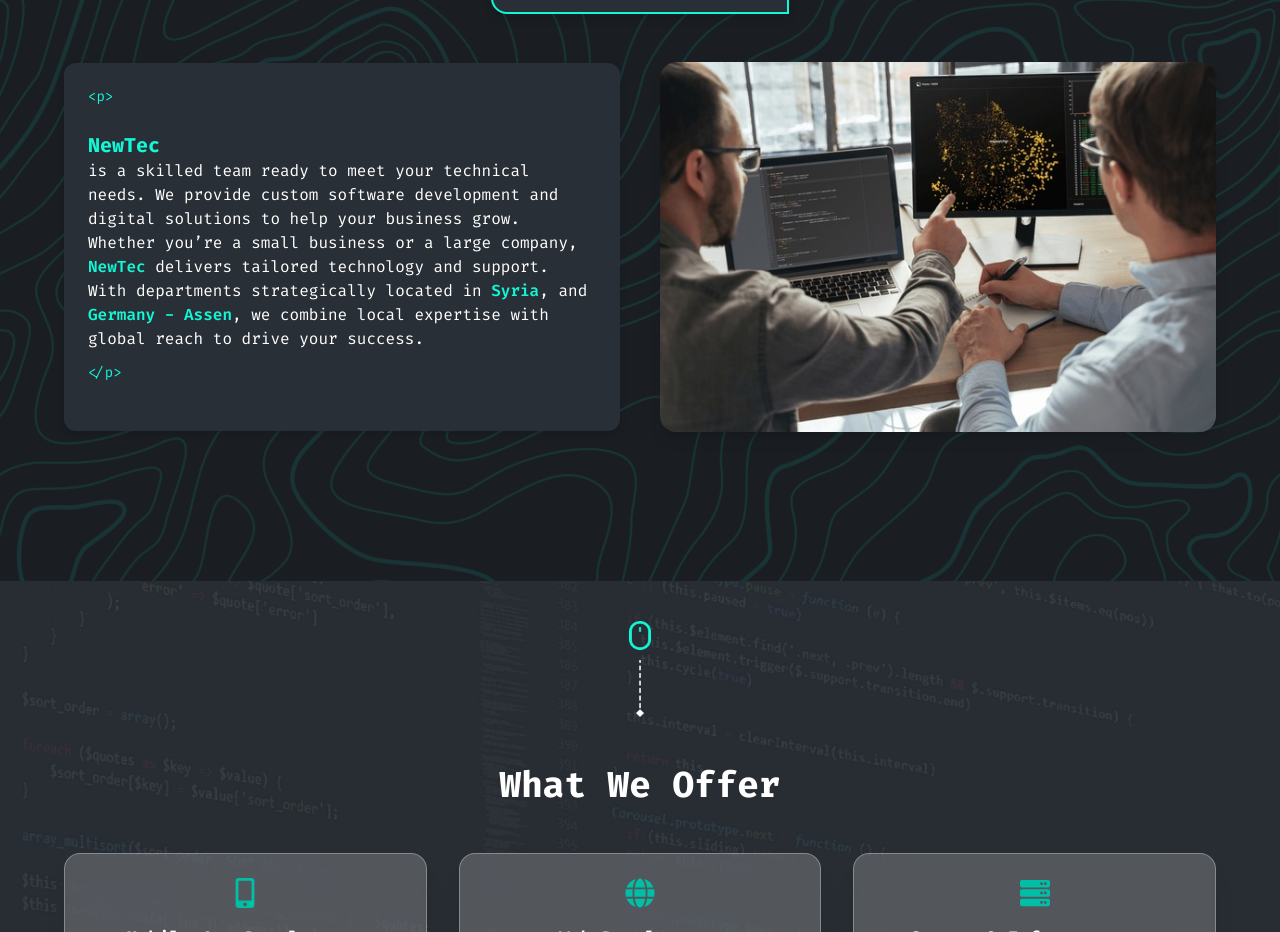
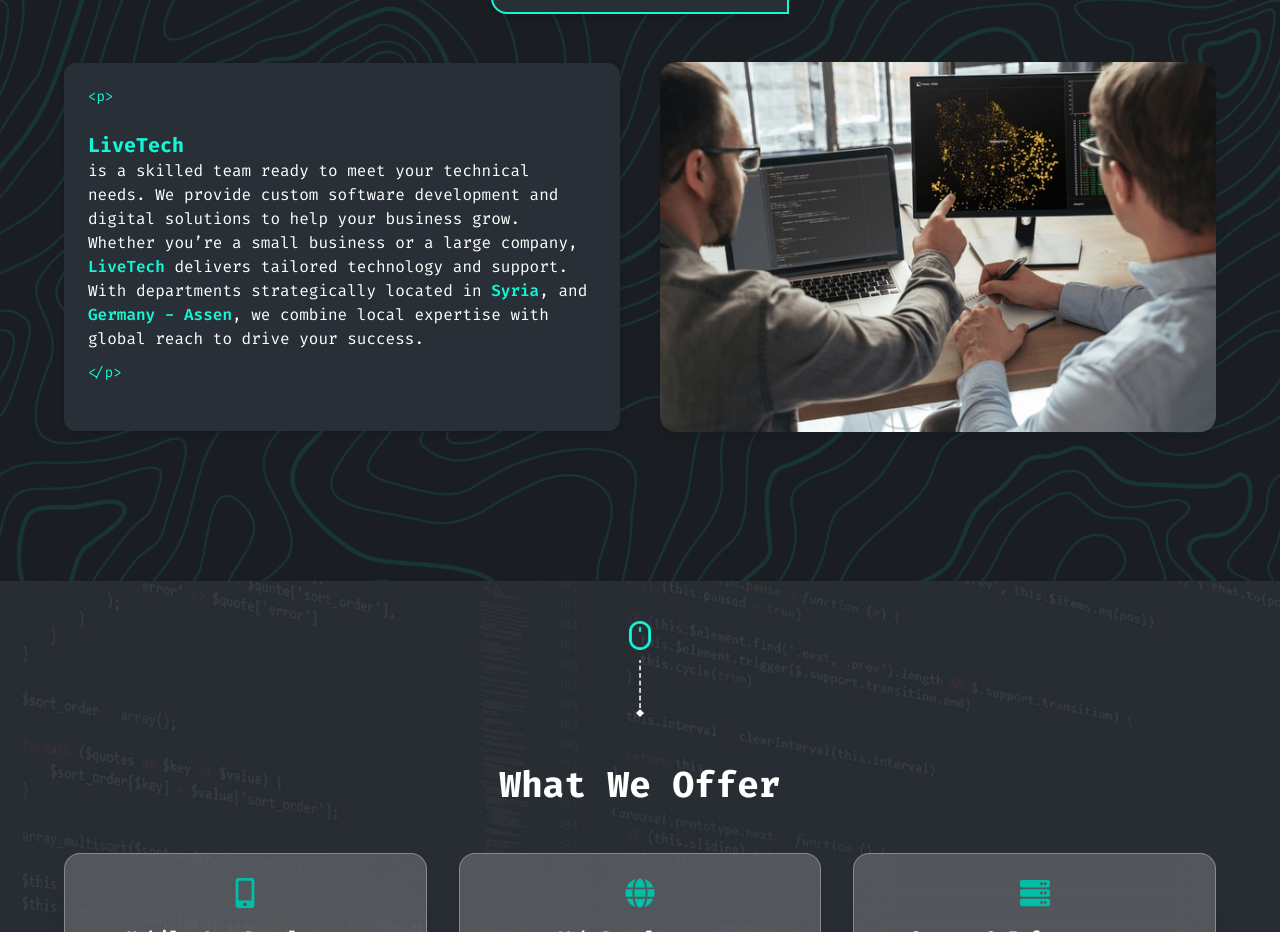
Before and after one commit to OmairALkhateeb/NewTech, a Next.js app: page / in a window 1280 px wide. Shown: the part 1120-2052 px from the top of the page. Built offline with nearby package versions, Linux system fonts and the light colour scheme.

Commit message:
SecSection.tsx

```diff
--- a/app/components/SecSection.tsx
+++ b/app/components/SecSection.tsx
@@ -41,10 +41,10 @@
             <span className="text-[#12F7D6] text-xs md:text-sm">&lt;p&gt;</span>
             <br />
             <p className="text-sm md:text-base text-white mb-2 md:mb-3">
-              <span className="text-[#12F7D6] font-extrabold text-lg md:text-xl">NewTec</span>
+              <span className="text-[#12F7D6] font-extrabold text-lg md:text-xl">LiveTech</span>
               <br />
               is a skilled team ready to meet your technical needs. We provide custom software development and digital solutions to help your business grow. Whether you’re a small business or a large company,{' '}
-              <span className="text-[#12F7D6] font-semibold">NewTec</span> delivers tailored technology and support.
+              <span className="text-[#12F7D6] font-semibold">LiveTech</span> delivers tailored technology and support.
               <br />
               With departments strategically located in{' '}
               <span className="text-[#12F7D6] font-semibold">Syria</span>,{' '}
```
